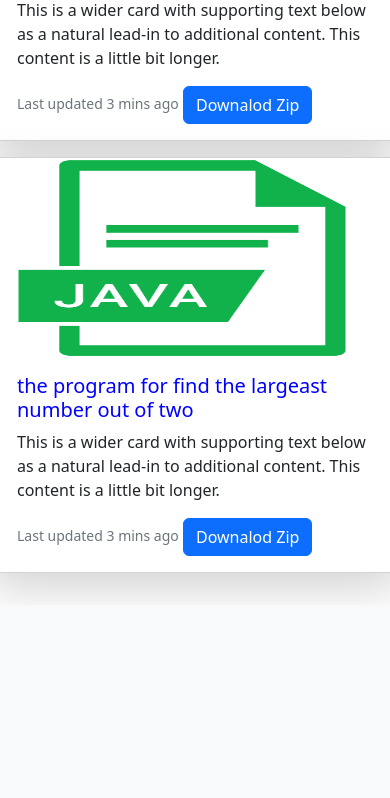
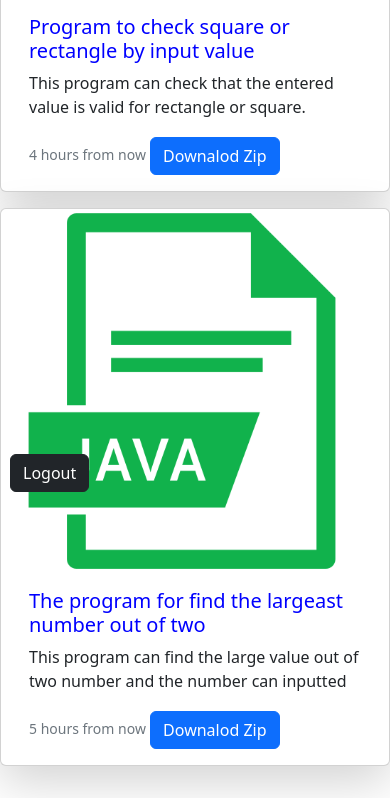
Before and after one commit to sainiTr/uploadfile, a Django app: page /content in a window 390 px wide. Shown: the part 347-1145 px from the top of the page. Before the commit the page ends 942 px from the top, so only its background shows below. Run offline with Django 4.2, Linux system fonts and the light colour scheme; data comes from the database, SQL or seed files in the repository; both versions use the stored data as it was after the commit.

Commit message:
new upadate for user authentications

```diff
--- a/Uploading/settings.py
+++ b/Uploading/settings.py
@@ -39,6 +39,7 @@ INSTALLED_APPS = [
     'django.contrib.messages',
     'django.contrib.staticfiles',
     'file',
+    'django.contrib.humanize',
    ]
 
 MIDDLEWARE = [
@@ -117,7 +118,7 @@ USE_TZ = True
 # Static files (CSS, JavaScript, Images)
 # https://docs.djangoproject.com/en/4.1/howto/static-files/
 
-STATIC_URL = 'static/'
+STATIC_URL = '/static/'
 # STATICFILES_DIRS = [BASE_DIR / "static"]
 STATIC_ROOT   = os.path.join(BASE_DIR,'static')
 # Default primary key field type
--- a/file/models.py
+++ b/file/models.py
@@ -1,10 +1,13 @@
 from email.policy import default
 from django.db import models
+import datetime
 
 class  Uploadfile(models.Model):
     title  = models.CharField(max_length=100,default="New Document" ,blank=True)
     file  = models.FileField(upload_to='ImageFiles')
     img  = models.FileField(upload_to='ImageFiles')
+    date = models.DateTimeField(default=datetime.datetime.today())
+    desc = models.TextField(default="")
 
     def __str__(self):
         return self.title
--- a/file/urls.py
+++ b/file/urls.py
@@ -4,6 +4,7 @@ urlpatterns = [
 
     path('', views.index, name='home'),
     path('login', views.Login, name='login'),
+    path('logout', views.Logout, name='logout'),
     path('content', views.Download, name='download'),
     path('content/search=<str:search>',views.Search, name='download')
 
--- a/file/views.py
+++ b/file/views.py
@@ -1,28 +1,50 @@
-from django.shortcuts import HttpResponse,render,redirect
+from django.shortcuts import render,redirect
 from file.models import Uploadfile,filesize
-import base64
 from django.conf import settings
 from django.contrib import messages
+from django.contrib.auth.models import User
+from django.contrib.auth import authenticate, logout, login
+# import base64
+
 def index(request):
-    if request.method =="POST":
-        title = request.POST.get('title')
-        thumb = request.POST.get('image')
-        Files = request.FILES['upload']
+    print(request.user.is_anonymous)
+    if not request.user.is_anonymous:
+        if request.method =="POST":
+            title = request.POST.get('title')
+            thumb = request.FILES["thumbnail"]
+            desc = request.POST.get('desc')
+            Files = request.FILES['upload']
 
-        print("The data is : ",title,thumb,Files)
+            print("The data is : ",title,thumb,Files,desc)
 
-        file   = Uploadfile.objects.create(title=title,file=Files,img=thumb)
-        file.save()
-        messages.add_message(request, messages.SUCCESS, 'Success! Your Files is Successfully Upload to the server')
+            file   = Uploadfile.objects.create(title=title,img=thumb,file=Files,desc=desc)
+            file.save()
+            messages.add_message(request, messages.SUCCESS, 'Success! Your Files is Successfully Upload to the server')
 
-    return render(request,'index.html',)
+        return render(request,'index.html',)
+    else:
+        return redirect('login')
 
 def Login(request):
+    if request.method=="POST":
+        username = request.POST.get('username')
+        password = request.POST.get('password')
+        print(username,password)
+        user  = authenticate(username=username,password=password)
+        print("the authentications is : ",user)
+        if user is not None:
+            login(request, user)
+            return redirect('home')
     return render(request,"login.html")
+
+def Logout(request):
+    logout(request)
+    return redirect('login')
 
 def Download(request):
     all  = Uploadfile.objects.all()
     return render(request,"download.html",{'project':all,'list':False})
+
 
 def Search(request,search):
     all  = Uploadfile.objects.all()
--- a/templates/download.html
+++ b/templates/download.html
@@ -1,8 +1,10 @@
 {% extends 'base.html' %}
 {% block title %}Downalod Files{% endblock title %}
 {% block body %}
+{% load humanize %}
+{% load static %}
 
-<nav class="navbar navbar-expand-lg bg-light">
+<nav class="navbar navbar-expand-lg bg-light shadow-lg">
     <div class="container-fluid">
       <a class="navbar-brand" >Tenali Ramkrishna</a>
       <button class="navbar-toggler" type="button" data-bs-toggle="collapse" data-bs-target="#navbarSupportedContent" aria-controls="navbarSupportedContent" aria-expanded="false" aria-label="Toggle navigation">
@@ -32,20 +34,20 @@
       </div>
     </div>
   </nav>
-<div class="row my-3">
+<div class=" row my-3 mx-0">
     {% if project %}
     {% for file  in project %}
     <div class="card mb-3 shadow-lg " style="max-width: 540px;margin:auto auto;">
         <div class="row g-0">
           <div class="col-md-4">
-            <img style="height:200px;width: 100%;margin-left:-13px;" src="/media/{{file.img}}" class="img-fluid rounded-start" alt="...">
+            <img style="height:100%;width: 100%;margin-left:-13px;" src="/media/{{file.img}}" class="img-fluid rounded-start" alt="...">
           </div>
           <div class="col-md-8">
             <div class="card-body">
-              <h5 class="card-title" style="color:blue;">{{file.title}}</h5>
-              <p class="card-text">This is a wider card with supporting text below as a natural lead-in to additional content. This content is a little bit longer.</p>
+              <h5 class="card-title" style="color:blue;font-size:20px;">{{file.title|capfirst }}</h5>
+              <p style="height:50px;overflow:hidden;" class="card-text">{{file.desc|capfirst }}.</p>
                 <div>
-                    <p style="display:inline;width:max-content;" class="card-text"><small class="text-muted">Last updated 3 mins ago</small></p>
+                    <p style="display:inline;width:max-content;" class="card-text"><small class="text-muted">{{file.date|naturaltime  }}</small></p>
                     <a style="margin:auto auto;"  class="btn btn-primary" href="/media/{{file.file}}" downalod>Downalod Zip</a>
                 </div>
 
@@ -55,8 +57,9 @@
       </div>
       {% endfor %}
     {% else %}
-    {% load static %}
-        <img  style="width:350px;position:absolute;top:50%;left:50%;transform:translate(-50%,-50%);" src="{% static 'nodata.gif'%}" alt="NO DATA FOUND">
+        <img  style="width:350px;position:absolute;top:50%;left:50%;transform:translate(-50%,-50%);" src="{% static 'nodata.gif' %}" alt="NO DATA FOUND">
     {% endif %}
 </div>
+<a href="/logout" style="position:absolute;left:10px;bottom:5px;" class="btn btn-dark">Logout</a>
+
 {% endblock body %}
```
Also changed, not shown: templates/index.html (+9 -7 lines), templates/login.html (+14 -10 lines), db.sqlite3, file/migrations/0009_uploadfile_date_uploadfile_desc.py (added), media/ImageFiles/1485481218-50_78644.png (added), 3 other files.
